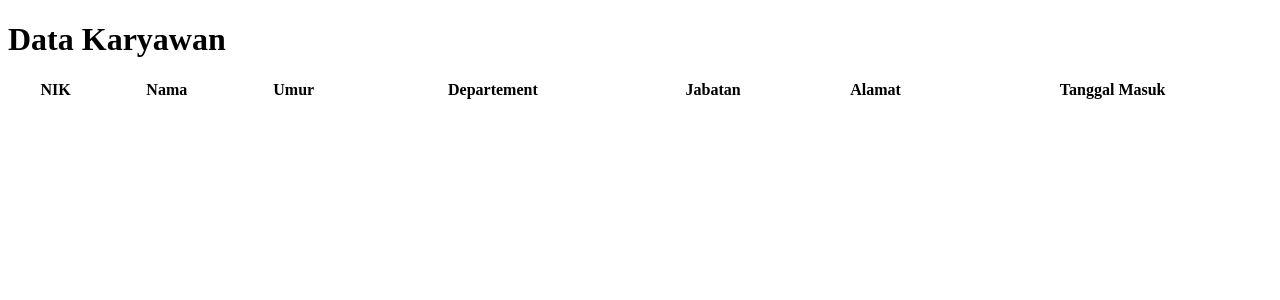
After one commit to Irgo-25/MVCPHP, a PHP site: page /mvc/views/karyawan/index.php in a window 1280 px wide. The commit adds this page. Shown: the top 300 px of the page. Run offline with PHP 8.4, Linux system fonts and the light colour scheme; the template is opened without the code that fills it, so the values that code supplies are empty.

Commit message:
update kantor

```diff
--- a/app/core/Controller.php
+++ b/app/core/Controller.php
@@ -1,14 +1,15 @@
 <?php
+
 class Controller
 {
     public function view($view, $data = [])
     {
-        require_once "../app/views/" . $view . ".php";
+        require_once '../app/views/' . $view . '.php';
     }
 
     public function model($model)
     {
-        require_once "../app/models/" . $model . ".php";
+        require_once '../app/models/' . $model . '.php';
         return new $model;
     }
 }
--- /dev/null
+++ b/app/views/karyawan/index.php
@@ -0,0 +1,45 @@
+<!DOCTYPE html>
+<html lang="en">
+
+<head>
+    <meta charset="UTF-8">
+    <meta http-equiv="X-UA-Compatible" content="IE=edge">
+    <meta name="viewport" content="width=device-width, initial-scale=1.0">
+    <title>Document</title>
+</head>
+
+<body>
+    <h1> Data Karyawan</h1>
+    <section>
+        <div class="container-fluid">
+            <div class="row">
+                <div class="col-12">
+
+                    <table id="table2" class="table table-bordered table-hover display nowrap" cellspacing="0" style="width:100%">
+                        <thead>
+                            <tr>
+                                <th>NIK</th>
+                                <th>Nama</th>
+                                <th>Umur</th>
+                                <th>Departement</th>
+                                <th>Jabatan</th>
+                                <th>Alamat</th>
+                                <th>Tanggal Masuk</th>
+                            </tr>
+                        </thead>
+                        <tbody class="border-dark">
+
+                            <?php foreach ($data['karyawan'] as $row) : ?>
+                                <tr>
+                                    <td><?= $row['nik']; ?></td>
+                                </tr>
+                            <?php endforeach; ?>
+                        </tbody>
+                    </table>
+                </div>
+            </div>
+        </div>
+    </section>
+</body>
+
+</html>
--- a/app/views/login_registrasi/index.php
+++ b/app/views/login_registrasi/index.php
@@ -5,7 +5,7 @@
     <div class="card-body">
         <div class="container-fluid">
             <div class="form">
-                <form action="Log/login" method="post">
+                <form action="Log/index" method="post">
                     <ul style="list-style: none;">
                         <li>
                             <div class="mb-1 col-8">
```
Also changed, not shown: app/controllers/Dashboard.php (deleted, +0 -12 lines), app/controllers/Karyawan.php (added, +12 -0 lines), app/controllers/Log.php (+13 -4 lines), app/core/App.php (+5 -4 lines), app/core/Database.php (+11 -10 lines), app/models/KaryawanModel.php (added, +18 -0 lines), app/models/LoginModel.php (+8 -4 lines), public/.htaccess.
